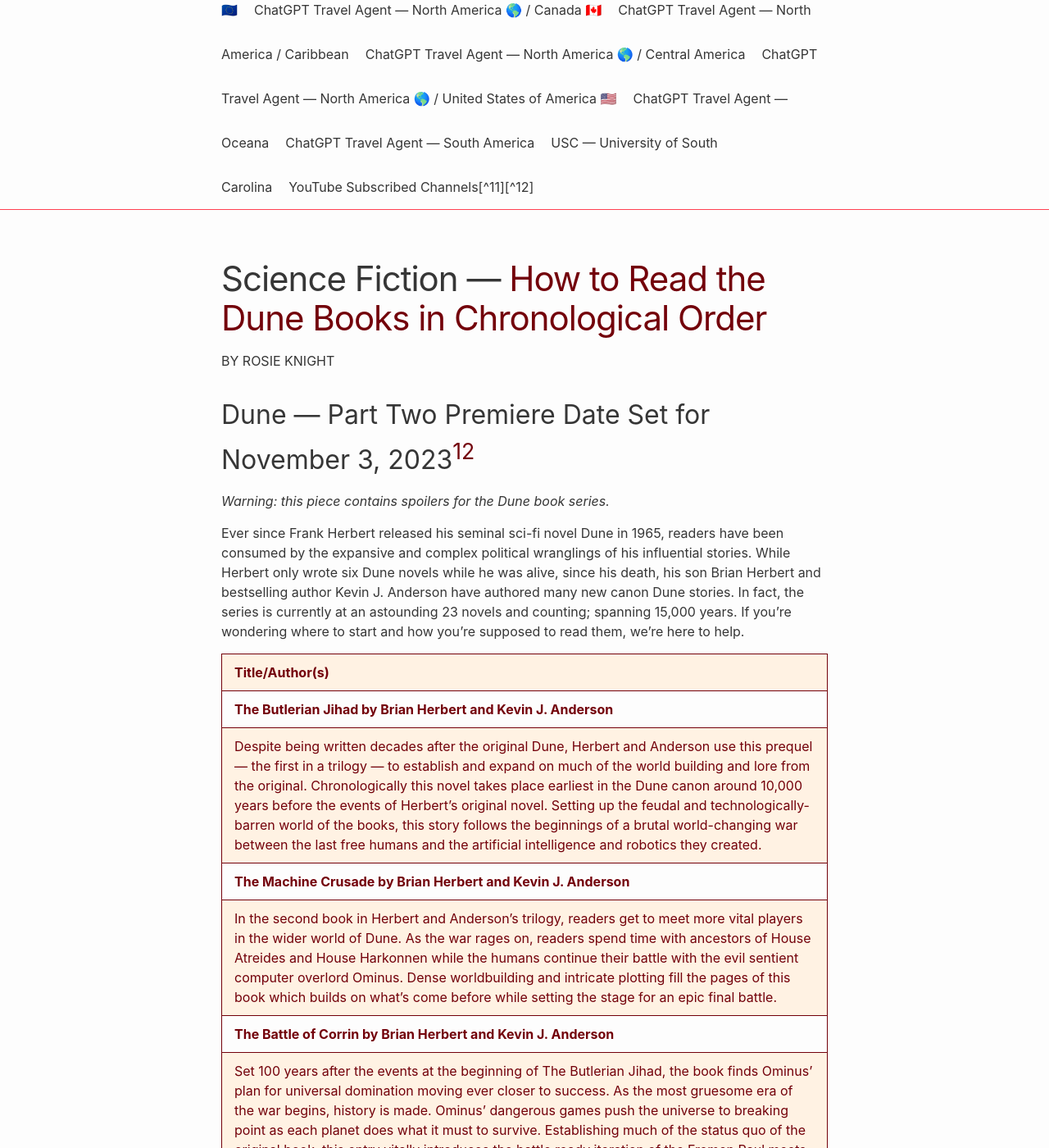
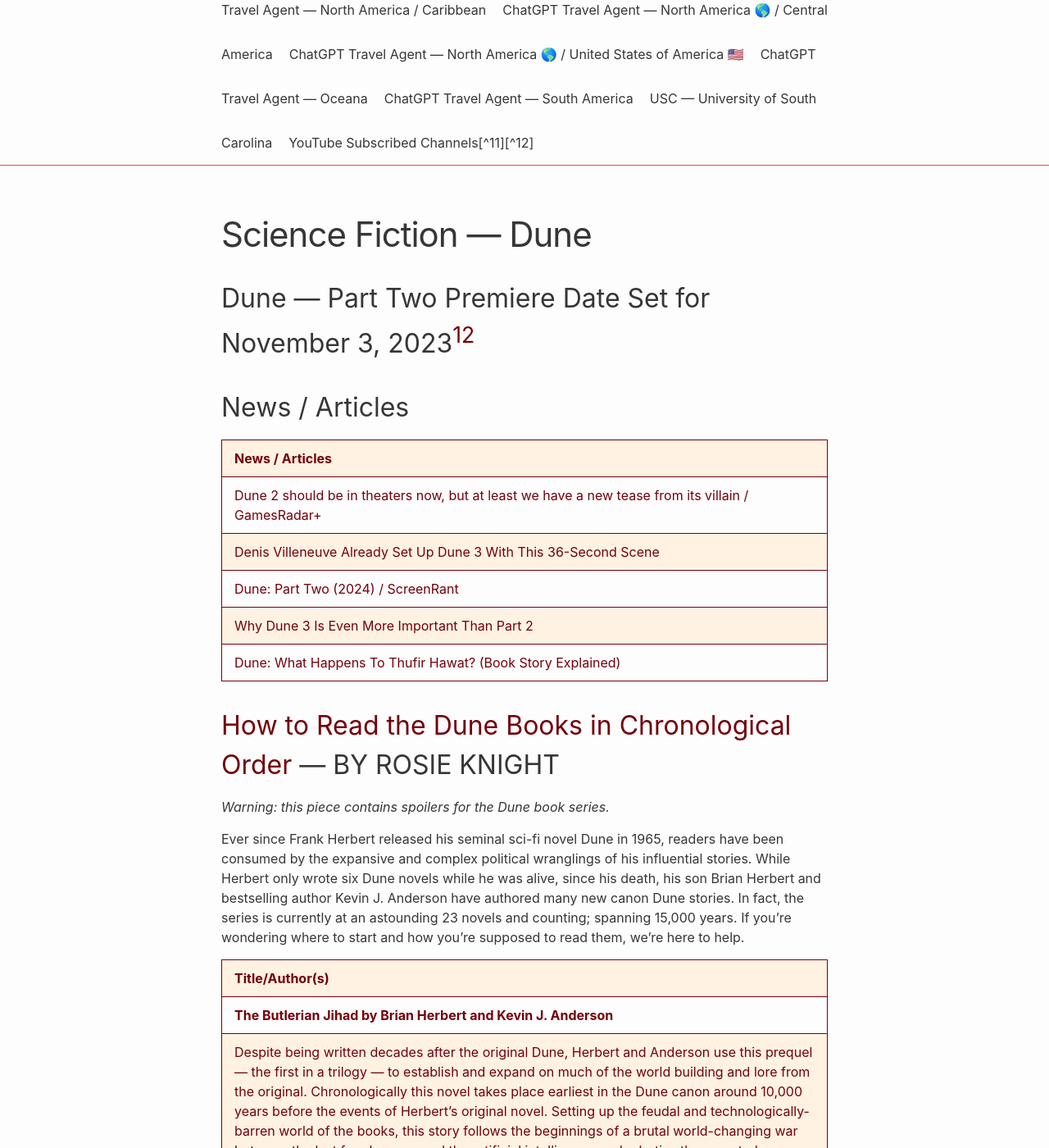
Before and after one commit to RalphHightower/RalphHightower, a Jekyll site: the page built from ScienceFiction/DuneSequence.md, in a window 1280 px wide and 1400 px high, scrolled down 1154 px. Shown: the whole window at 82% size. Built offline with Jekyll 4.4.1, drawn with Linux system fonts in a browser that asks for light colours; our own code applies the rules of GitHub Pages for plain Markdown files; some of the changed text lies outside the part shown.

Commit message:
[docs](doc): (extended description)
- changed H1
- moved stuff around

```diff
--- a/ScienceFiction/DuneSequence.md
+++ b/ScienceFiction/DuneSequence.md
@@ -1,10 +1,21 @@
-# Science Fiction — [How to Read the Dune Books in Chronological Order](https://za.ign.com/dune-part-two/176935/lists/how-to-read-the-dune-books-in-chronological-order )
-BY ROSIE KNIGHT
+# Science Fiction — Dune
 
 ## Dune — Part Two Premiere Date Set for November 3, 2023[^11][^12]
 
 [^11]: Dune: Part Two is slated for a November 3, 2023, worldwide release from Warner Bros. Pictures.
 [^12]: [Dune 2's Release Plan Is Completely Changing The Movie Industry (For The Better)](https://screenrant.com/dune-2-imax-delay-the-marvels-movie/ )
+
+## News / Articles
+
+| News / Articles |
+|---|
+| [Dune 2 should be in theaters now, but at least we have a new tease from its villain / GamesRadar+](https://www.gamesradar.com/dune-2-austin-butler-pressure-feyd-rautha-villain/ ) |
+| [Denis Villeneuve Already Set Up Dune 3 With This 36-Second Scene](https://screenrant.com/dune-3-paul-atreides-vision-scene/ ) |
+| [Dune: Part Two (2024) / ScreenRant](https://screenrant.com/tag/dune-2/ ) |
+| [Why Dune 3 Is Even More Important Than Part 2](https://screenrant.com/dune-2-3-trilogy-ending-story-important-reason/ ) |
+| [Dune: What Happens To Thufir Hawat? (Book Story Explained)](https://screenrant.com/dune-movie-2021-thufir-hawat-dead-alive/ ) |
+
+## [How to Read the Dune Books in Chronological Order](https://za.ign.com/dune-part-two/176935/lists/how-to-read-the-dune-books-in-chronological-order ) — BY ROSIE KNIGHT
 
 *Warning: this piece contains spoilers for the Dune book series.*
 
```
Also changed, not shown: other parts of ScienceFiction/DuneSequence.md (+0 -10 lines).
